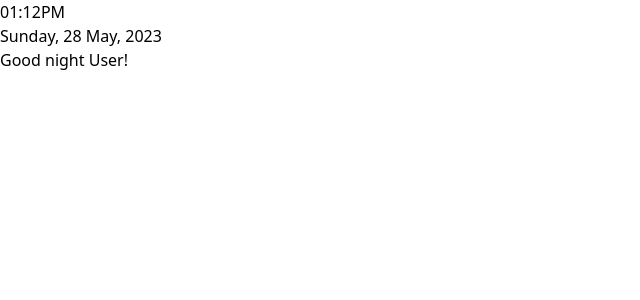
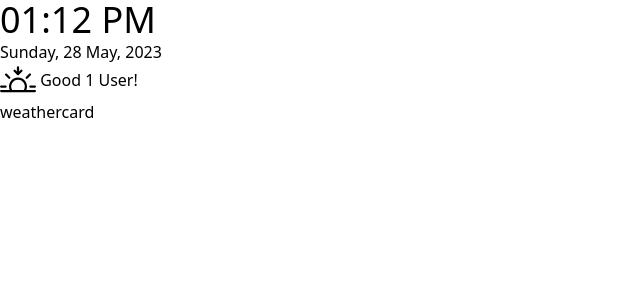
Before and after one commit to BikramNischal/weather-app, a React (Vite) app: page / in a window 1280 px wide. Shown: the top 300 px of the page, without its empty margins (0-640 px from the left). Built offline with nearby package versions, Linux system fonts and the light colour scheme; no server answers.

Commit message:
creating some skeleton

```diff
--- a/package.json
+++ b/package.json
@@ -11,6 +11,7 @@
   },
   "dependencies": {
     "autoprefixer": "^10.4.14",
+    "body-parser": "^1.20.2",
     "postcss": "^8.4.23",
     "react": "^18.2.0",
     "react-dom": "^18.2.0",
--- a/src/App.jsx
+++ b/src/App.jsx
@@ -1,12 +1,26 @@
+import { useContext, useState, useEffect } from "react";
 import WeatherDetail from "./components/WeatherDetail"
 
+const key = import.meta.env.VITE_API_KEY;
+const url =
+    `https://api.weatherapi.com/v1/forecast.json?key=${key}&q=Kathmandu&days=7&aqi=yes&alerts=no`;
+
+fetch(url).then((data) => {
+    return data.json();
+}).then((jsondata) => {
+    console.log(jsondata);
+});
+
 function App() {
-
-  return (
-    <>
-        <WeatherDetail />
-    </>
-  )
+    // cosnt [weatherDate, setWeatherDate] = useState(null);
+    // useEffect({
+    //     fetch()
+    // })
+    return (
+        <>
+            <WeatherDetail />
+        </>
+    )
 }
 
 export default App
--- a/src/components/DateTime.jsx
+++ b/src/components/DateTime.jsx
@@ -1,4 +1,6 @@
+import {useState, useEffect} from 'react';
 
+function getDateTime() {
     var date = new Date();
 
     var hours = date.getHours();
@@ -13,20 +15,40 @@ var todayDate = date.getDate();
     var month = date.getMonth(); // January - December: 0 - 11
     var year = date.getFullYear();
 
+    return({
+        hrs: hours,
+        mins: mins,
+        amorpm: amorpm,
+        day : day,
+        todayDate: todayDate,
+        month: month,
+        year: year
+    });
+}
 
 var daysOfWeek = ['Sunday', 'Monday', 'Tuesday', 'Wednesday', 'Thursday', 'Friday', 'Saturday'];
 var monthsOfYear = ['January', 'February', 'March', 'April', 'May', 'June', 'July', 'August', 'September', 'October', 'November', 'December'];
 
-var formattedDay = daysOfWeek[day];
-var formattedMonth = monthsOfYear[month];
+export default function DateTime() {
+    const [controlState, setControlState] = useState(getDateTime().mins);
+    let dateTime = getDateTime();
+    useEffect(()=>{
+        setInterval(()=>{
+            setControlState(getDateTime().mins);
+        }, 1000);
+        dateTime = getDateTime();
+    },[controlState])
 
-export default function DateTime(){
-    let currentTime = hours.toString().padStart(2,'0') + ":" +
-                    mins.toString().padStart(2,'0') + amorpm;
-    let currentDate = formattedDay + ", " + todayDate + " " + formattedMonth + ", " + year;
+    // convert time into hours:minutes AM|PM format
+    let currentTime = dateTime.hrs.toString().padStart(2, '0') + ":" +
+        dateTime.mins.toString().padStart(2, '0') + " " + dateTime.amorpm;
+
+    //convert date into dayofweek, DATE MONTH YEAR format
+    let currentDate = daysOfWeek[dateTime.day] + ", "
+        + dateTime.todayDate + " " + monthsOfYear[dateTime.month] + ", " + dateTime.year;
     return (
         <>
-        <p>{currentTime}</p>
+            <p className="text-4xl">{currentTime}</p>
             <p>{currentDate}</p>
         </>
     );
--- /dev/null
+++ b/src/components/MiniWeatherCard.jsx
@@ -0,0 +1,12 @@
+
+
+
+export default function MiniWeatherCard(){
+
+
+    return(
+        <div>
+            weathercard
+        </div>
+    )
+}
--- /dev/null
+++ b/src/components/MiniWeatherContainer.jsx
@@ -0,0 +1,13 @@
+import MiniWeatherCard from "./MiniWeatherCard";
+
+
+
+
+export default function MiniWeatherContainer(){
+
+    return(
+        <div>
+            <MiniWeatherCard />
+        </div>
+    )
+}
--- a/src/components/WeatherDetail.jsx
+++ b/src/components/WeatherDetail.jsx
@@ -1,7 +1,13 @@
 import WeatherDetailHeader from "./WeatherDetailHeader";
+import MiniWeatherContainer from "./MiniWeatherContainer";
 
-export default function WeatherDetail(){
-    return(
-        <WeatherDetailHeader />
+
+
+export default function WeatherDetail() {
+    return (
+        <div>
+            <WeatherDetailHeader />
+            <MiniWeatherContainer />
+        </div>
     );
 }
--- a/src/components/WeatherDetailHeader.jsx
+++ b/src/components/WeatherDetailHeader.jsx
@@ -1,18 +1,32 @@
 import DateTime from "./DateTime";
+import { BsSun, BsSunset, BsMoon } from "react-icons/bs";
 
 const timeOfDay = () => {
     const date = new Date();
     const hrs = date.getHours();
-    if (hrs >= 5 && hrs < 12) return "morning";
-    else if (hrs >= 12 && hrs < 6) return "afternoon";
-    else return "night";
+    if (hrs >= 5 && hrs < 12) return 0;
+    else if (hrs >= 12 && hrs < 18) return 1;
+    else return 2;
 }
 
 
 function Greeting() {
-    return (
-        <p> Good {timeOfDay()} User!</p>
-    );
+    const tod = timeOfDay();
+    if (tod === 0) {
+        return (
+            <p> <BsSun className="inline-block text-4xl" /> Good {timeOfDay()} User!</p>
+        )
+    }
+    else if (tod === 1) {
+        return (
+            <p> <BsSunset className="inline-block text-4xl" /> Good {timeOfDay()} User!</p>
+        );
+    }
+    else {
+        return (
+            <p> <BsMoon className="inline-block text-4xl" /> Good {timeOfDay()} User!</p>
+        );
+    }
 }
 
 export default function WeatherDetailHeader() {
```
Also changed, not shown: src/components/DailyWeatherCard.jsx (deleted), 2 other files (tests, documents, lock files or other folders). Lines whose indentation alone changed are shown as unchanged.
